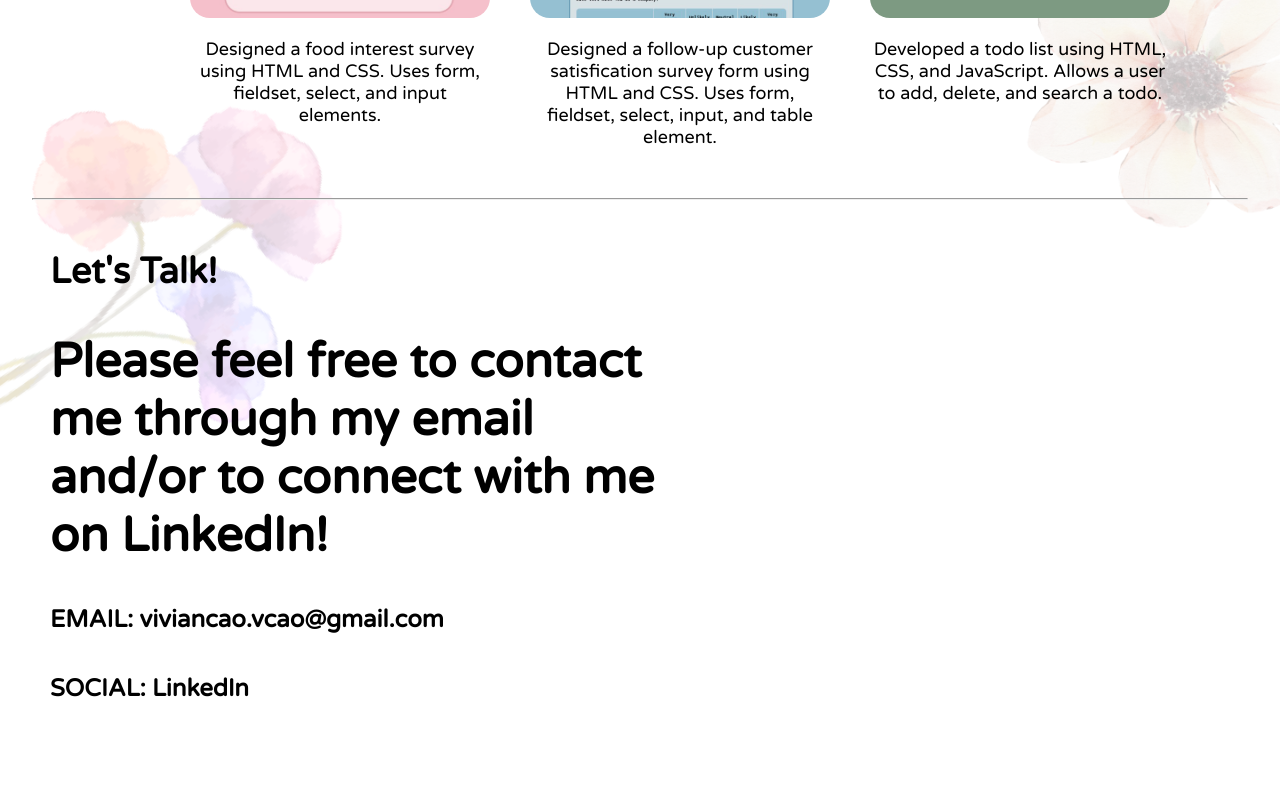
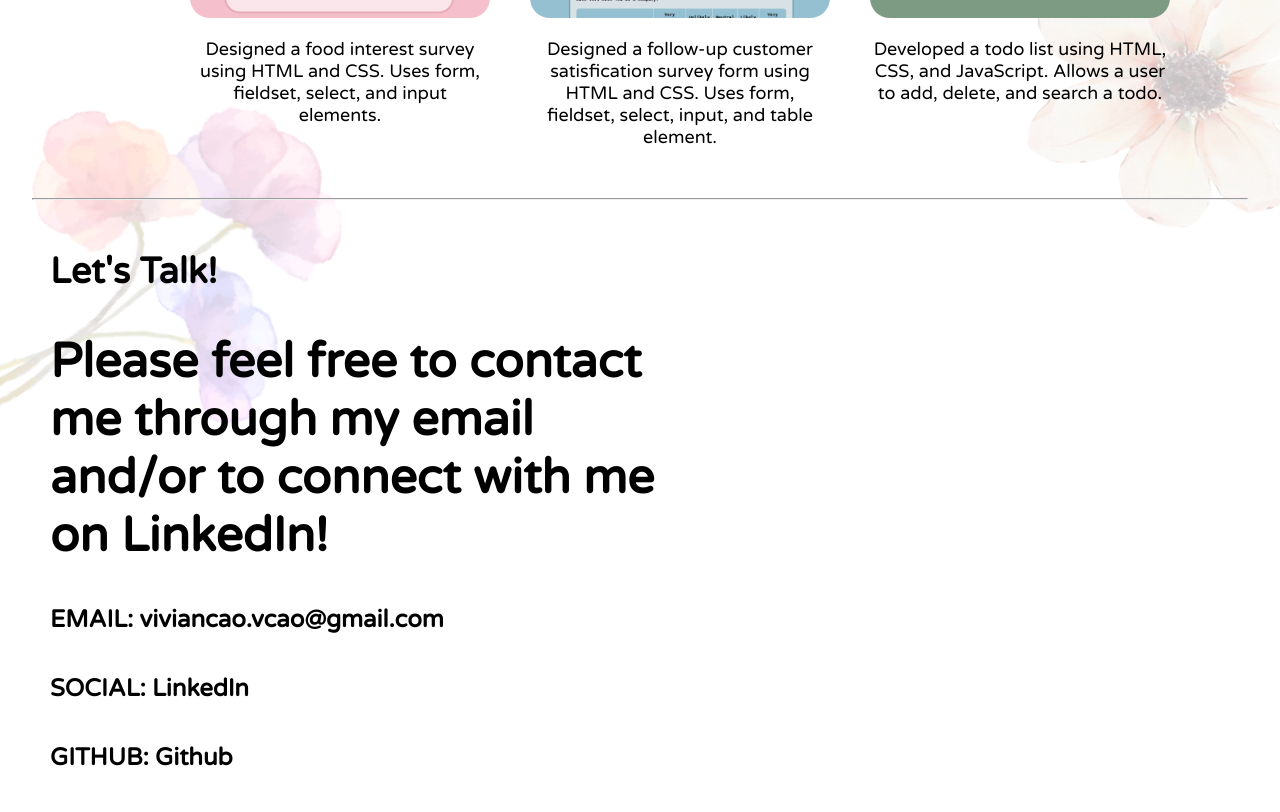
Before and after one commit to vcaos/vcaos.github.io, a plain HTML site: page index.html in a window 1280 px wide. Shown: the part 2033-2845 px from the top of the page. Before the commit the page ends 2776 px from the top, so only its background shows below. Drawn offline with Linux system fonts and the light colour scheme.

Commit message:
Update index.html

```diff
--- a/index.html
+++ b/index.html
@@ -99,6 +99,7 @@
         <h1>Please feel free to contact me through my email and/or to connect with me on LinkedIn!</h1>
         <h3>EMAIL: viviancao.vcao@gmail.com</h3>
         <h3>SOCIAL: <a href="https://www.linkedin.com/in/vcao">LinkedIn</a></h3>
+        <h3>GITHUB: <a href="https://github.com/vcaos/DataAnalysisProjects">Github</a></h3>
     </div>
 
 </body>
```
